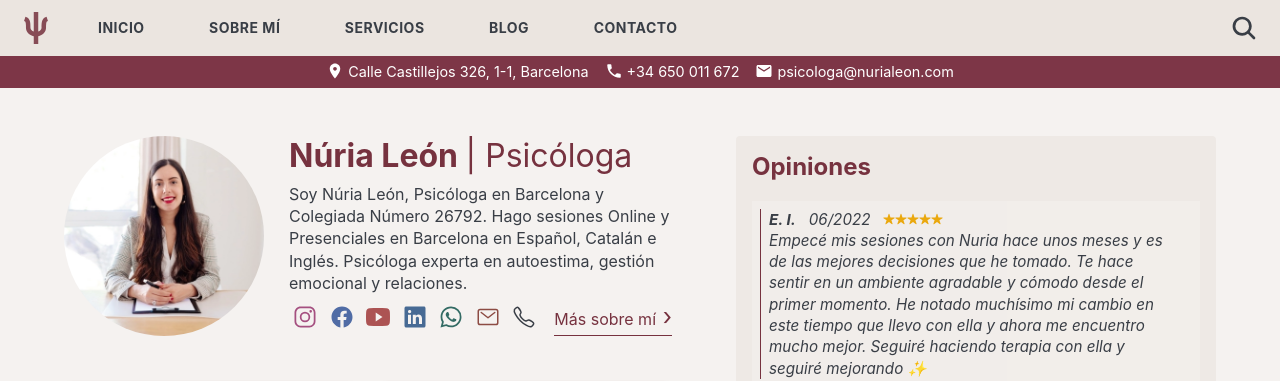
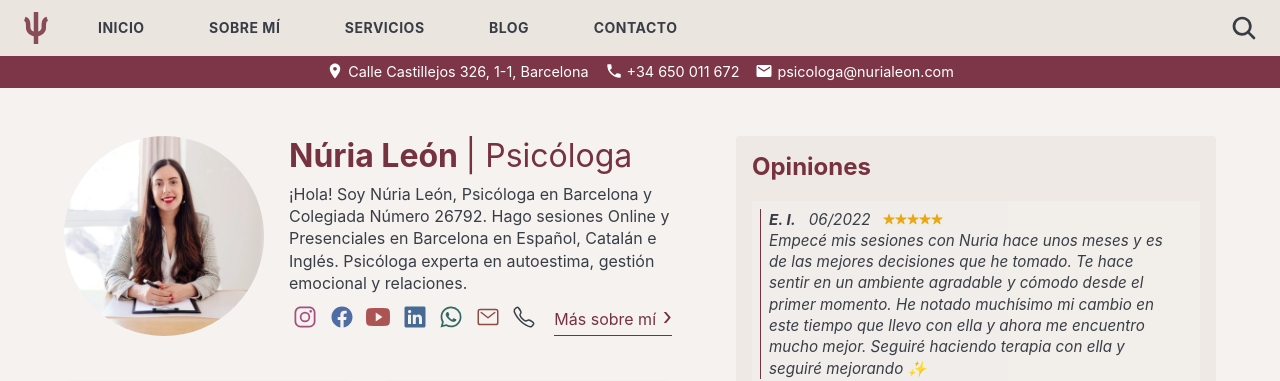
Before and after one commit to nurialeonsallent/nurialeon.com, a Jekyll site: the page built from index.html, in a window 1280 px wide and 900 px high. Shown: the top 381 px of the window. Built offline with Jekyll 4.4.1, drawn with Linux system fonts in a browser that asks for light colours.

Commit message:
Update settings.yml

```diff
--- a/_data/settings.yml
+++ b/_data/settings.yml
@@ -11,7 +11,7 @@
   name: Núria León
   image: hero.webp
   say-hello: Núria León, Psicóloga
-  bio: Soy Núria León, Psicóloga en Barcelona y Colegiada Número 26792. Hago sesiones Online y Presenciales en Barcelona en Español, Catalán e Inglés. Psicóloga experta en autoestima, gestión emocional y relaciones.
+  bio: ¡Hola! Soy Núria León, Psicóloga en Barcelona y Colegiada Número 26792. Hago sesiones Online y Presenciales en Barcelona en Español, Catalán e Inglés. Psicóloga experta en autoestima, gestión emocional y relaciones.
 
 #-------------------------------
 # Contact links
```
